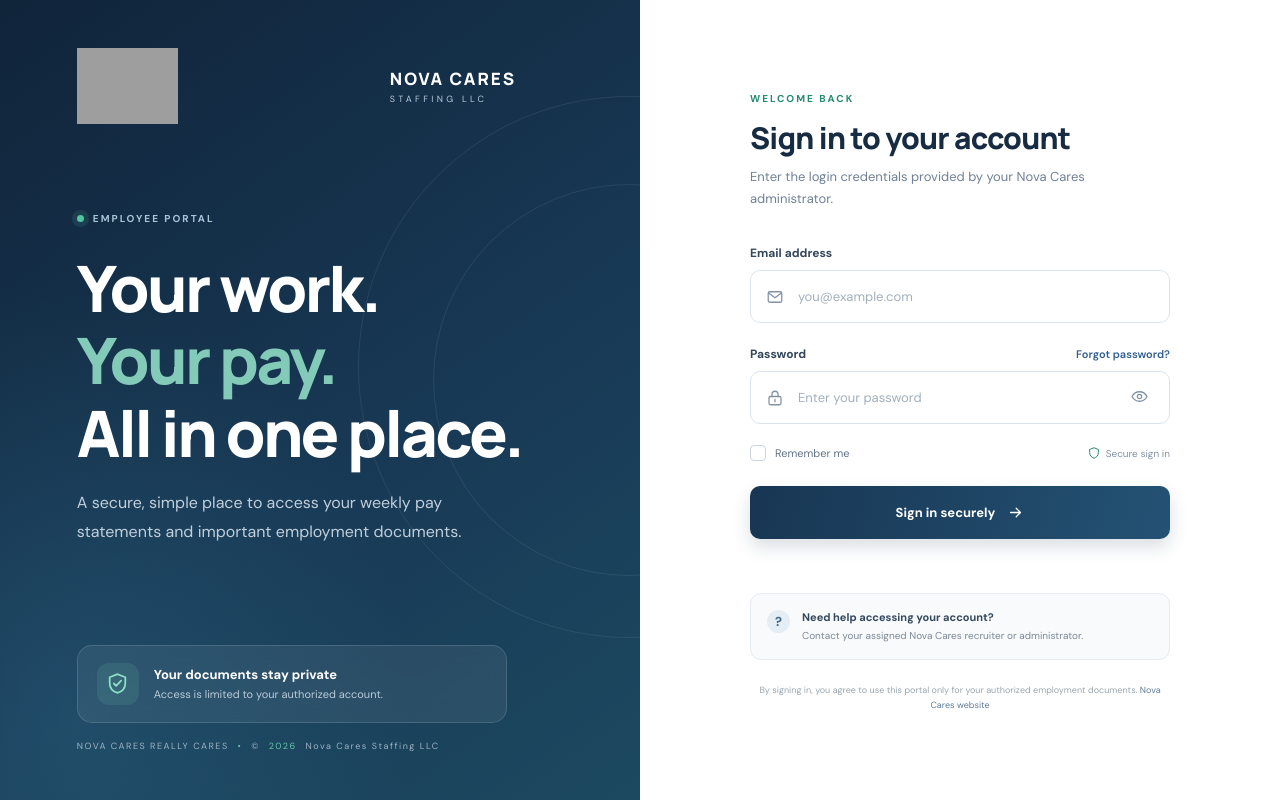
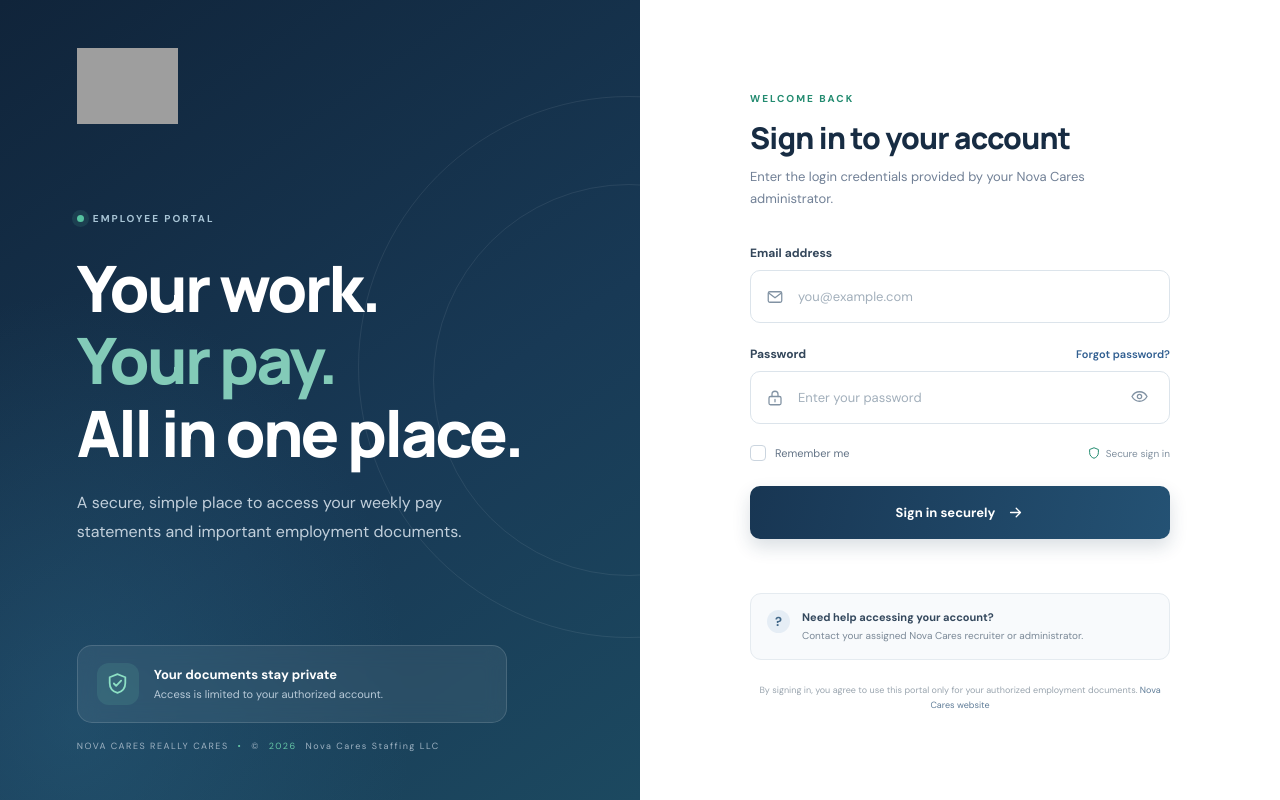
Before and after one commit to Ajaym4654/nova-cares-pay-portal, a plain HTML site: page index.html in a window 1280 px wide. Drawn offline with nearby package versions, Linux system fonts and the light colour scheme; grey boxes are pictures that could not be loaded.

Commit message:
Use clean official logo lockup on sign-in

```diff
--- a/index.html
+++ b/index.html
@@ -13,10 +13,7 @@
 <body>
   <main class="login-shell">
     <section class="brand-panel" aria-label="Nova Cares introduction">
-      <div class="brand-top">
-        <img class="brand-logo" src="https://novacarestaffing.com/wp-content/uploads/2026/07/Group-624-2048x367.png" alt="Nova Cares Staffing LLC">
-        <div><div class="brand-name">NOVA CARES</div><div class="brand-sub">STAFFING LLC</div></div>
-      </div>
+      <div class="brand-top"><img class="brand-logo" src="https://novacarestaffing.com/wp-content/uploads/2026/07/Group-624-2048x367.png" alt="Nova Cares Staffing LLC"></div>
       <div class="brand-copy">
         <span class="eyebrow"><span class="eyebrow-dot"></span> EMPLOYEE PORTAL</span>
         <h1>Your work.<br><span>Your pay.</span><br>All in one place.</h1>
```
